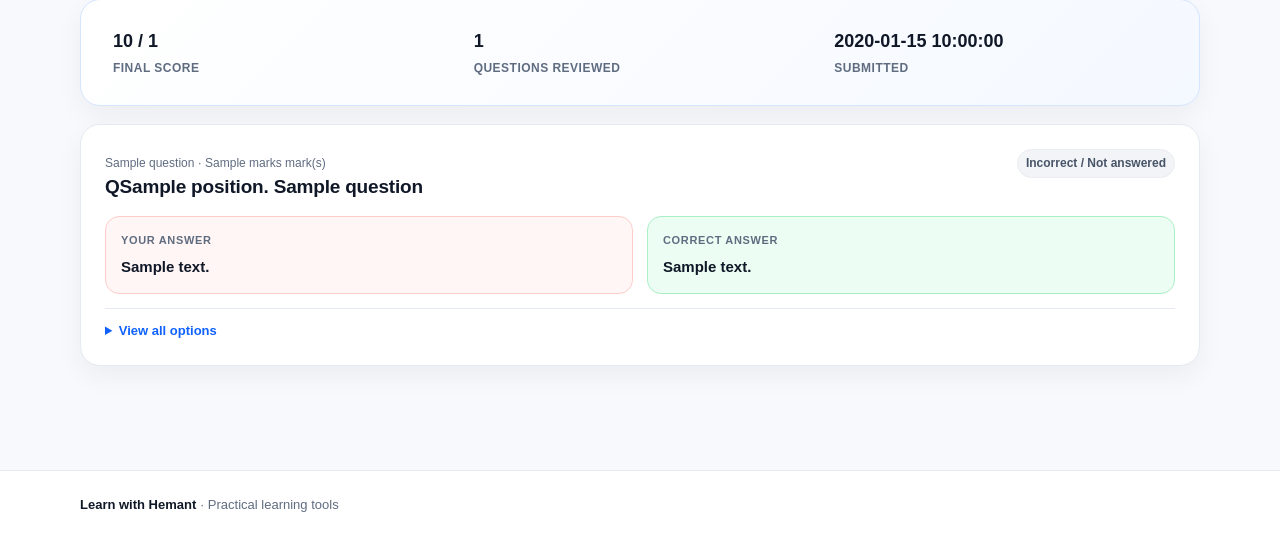
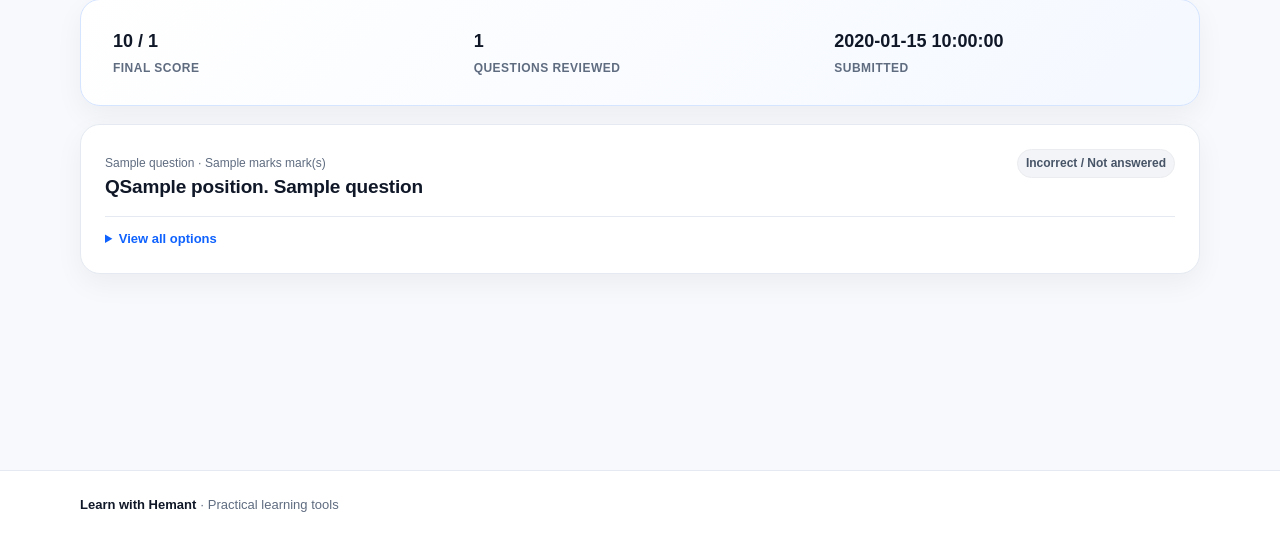
Before and after one commit to cshemant/HemantExamSystem, a Flask app: template templates/submitted_answers.html in a window 1280 px wide. Shown: the part 261-800 px from the top of the page. Run offline with Flask 3, Linux system fonts and the light colour scheme; the template is opened without the code that fills it: most values are stand-ins (such as "Sample title", 1, 10 or a date in 2020); some libraries are stand-ins or nearby versions.

Commit message:
dashboard

```diff
--- a/templates/submitted_answers.html
+++ b/templates/submitted_answers.html
@@ -2,7 +2,6 @@
 <div class="page-head answer-review-head"><div class="eyebrow">Submitted answer review</div><h1>{{ display_title }}</h1><p class="muted">Review your submitted responses. Automatically marked questions show the configured answer; descriptive questions show faculty grading when available.</p></div>
 <div class="answer-review-summary card soft"><div><strong>{{ attempt.score }} / {{ attempt.total_marks }}</strong><span>{{ 'Provisional score' if attempt.grading_status=='pending' else 'Final score' }}</span></div><div><strong>{{ questions|length }}</strong><span>Questions reviewed</span></div><div><strong>{{ attempt.submitted_at|dt }}</strong><span>Submitted</span></div></div>
 {% for q in questions %}<section class="card answer-review-card"><div class="answer-question-head"><div><div class="mini-meta">{{ q.question_type_label }} · {{ q.marks }} mark(s)</div><h2>Q{{ q.position }}. {{ q.question }}</h2></div>{% if q.is_manual %}<span class="badge {{ 'success' if q.manual_score is not none else 'warning' }}">{{ (q.manual_score|string) ~ ' / ' ~ (q.marks|string) if q.manual_score is not none else 'Pending grading' }}</span>{% else %}<span class="badge {{ 'success' if q.is_correct else 'gray' }}">{{ 'Correct' if q.is_correct else 'Incorrect / Not answered' }}</span>{% endif %}</div>
-<div class="answer-comparison"><div class="answer-box {{ 'answer-correct' if q.is_correct and not q.is_manual else ('answer-wrong' if not q.is_manual else '') }}"><span class="answer-label">Your answer</span><strong class="prewrap-answer">{{ q.student_answer }}</strong></div><div class="answer-box {{ 'answer-correct' if not q.is_manual else '' }}"><span class="answer-label">{{ 'Faculty assessment' if q.is_manual else 'Correct answer' }}</span><strong>{{ q.correct_answer }}</strong>{% if q.is_manual and q.grader_comment %}<small class="grader-comment">{{ q.grader_comment }}</small>{% endif %}</div></div>
 {% if q.options %}<details class="answer-options-details"><summary>View all options</summary><div class="answer-option-list">{% for option in q.options %}<div class="answer-option-row{% if option.is_correct %} correct-option{% endif %}{% if option.is_student and not option.is_correct %} selected-wrong-option{% endif %}"><span><strong>{{ option.label }}.</strong> {{ option.text }}</span><span class="answer-option-tags">{% if option.is_student %}<span class="badge gray">Your answer</span>{% endif %}{% if option.is_correct %}<span class="badge success">Correct answer</span>{% endif %}</span></div>{% endfor %}</div></details>{% endif %}
 </section>{% else %}<div class="card"><p class="muted">No submitted questions were found for this attempt.</p></div>{% endfor %}
 {% endblock %}
```
